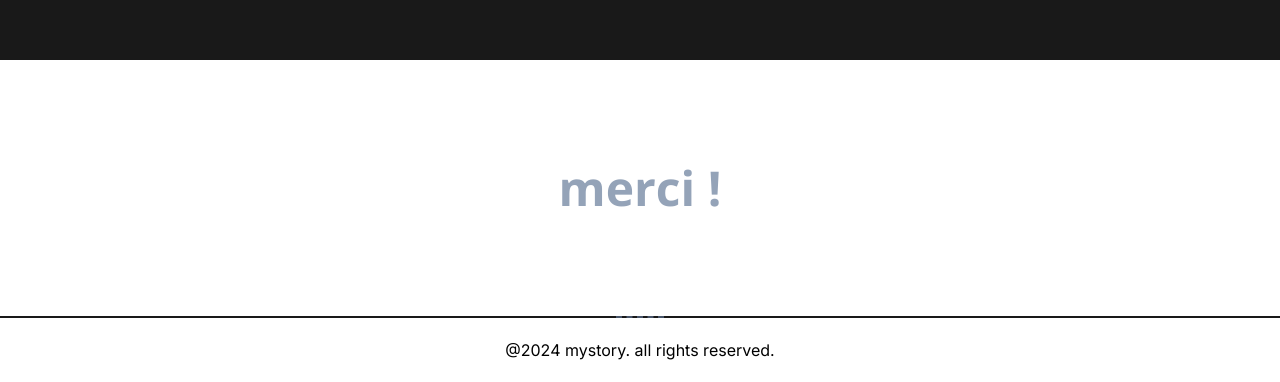
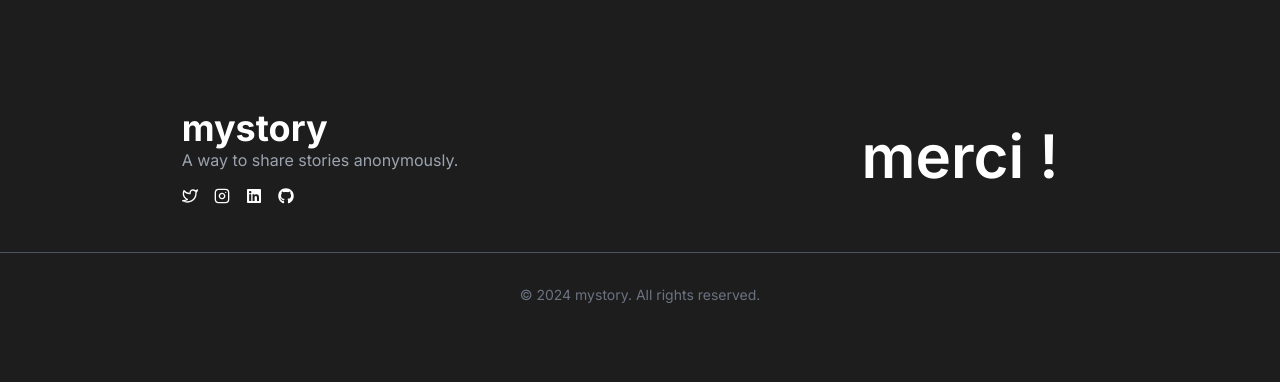
Before and after one commit to Sayak-Bhunia/mystory, a Next.js app: page / in a window 1280 px wide. Shown: the part 2276-2658 px from the top of the page. After the commit the page ends 2613 px from the top, so only its background shows below. Built offline with nearby package versions, Linux system fonts and the light colour scheme.

Commit message:
footer changed

```diff
--- a/package.json
+++ b/package.json
@@ -13,7 +13,8 @@
     "next": "14.2.3",
     "next-google-fonts": "^2.2.0",
     "react": "^18",
-    "react-dom": "^18"
+    "react-dom": "^18",
+    "react-icons": "^5.2.1"
   },
   "devDependencies": {
     "eslint": "^8",
--- a/src/app/components/Footer.jsx
+++ b/src/app/components/Footer.jsx
@@ -1,21 +1,22 @@
 import '../globals.css';
-import { trapBold } from './fonts';
-import { Open_Sans, Syne } from 'next/font/google';
+import { Open_Sans } from 'next/font/google';
 import React, { useEffect, useState } from 'react';
+import { FiTwitter, FiInstagram } from 'react-icons/fi';
+import { FaLinkedin, FaGithub } from 'react-icons/fa';
 
-const inter = Open_Sans({ subsets: ['latin'] })
+const inter = Open_Sans({ subsets: ['latin'] });
 
 const thankyouList = [
-  "thank you",
-  "gracias",
-  "धन्यवाद",
-  "merci",
-  "danke",
-  "ありがとう",
-  "谢谢",
-  "Спасибо",
-  "شكراً",
-  "감사합니다",
+  'thank you',
+  'gracias',
+  'धन्यवाद',
+  'merci',
+  'danke',
+  'ありがとう',
+  '谢谢',
+  'Спасибо',
+  'شكراً',
+  '감사합니다',
 ];
 
 export default function Footer() {
@@ -35,20 +36,44 @@ export default function Footer() {
 
   return (
     <>
-            <div className="bg-white h-64 flex justify-center items-center py-5 px-5 space-x-56 md:max-xl:space-x-20 mx-auto text-center">
-                <div className={`${inter.className} flex items-center justify-center gap-1 md:max-xl:ml-10 cursor-pointer`}>
-                    <p className={`text-slate-400 text-[2rem] font-bold md:w-[385px] md:text-[3rem]`}>
-                        {currthank === "شكراً" && "!"} {currthank}{" "}
-                        {currthank != "شكراً" && "!"}
+      <footer>
+        <div className='flex flex-col-reverse items-center justify-between space-y-8 md:space-y-0 md:grid md:grid-cols-2 py-12'>
+          <div className='flex flex-col items-center justify-center'>
+            <div className='p-8 md:p-0'>
+              <h2 className='text-4xl font-bold text-center md:text-left'>mystory</h2>
+              <p className='text-gray-400 text-center'>
+                A way to share stories anonymously.
+              </p>
+              <div className='flex mt-4 space-x-4 items-center justify-center md:items-start md:justify-start'>
+                <a href='/' target='_blank'>
+                  <FiTwitter className='text-white ' />
+                </a>
+                <a href='/' target='_blank'>
+                  <FiInstagram className='text-white ' />
+                </a>
+                <a href='/' target='_blank'>
+                  <FaLinkedin className='text-white ' />
+                </a>
+                <a href='/' target='_blank'>
+                  <FaGithub className='text-white ' />
+                </a>
+              </div>
+            </div>
+          </div>
+          <div className='flex flex-col items-center justify-center text-6xl font-semibold'>
+            <p>
+              {currthank === 'شكراً' && '!'} {currthank}{' '}
+              {currthank !== 'شكراً' && '!'}
             </p>
           </div>
         </div>
-            <hr className="w-12 border-t-2 border-dashed border-slate-600 mx-auto" />
-            <div className="bg-white flex justify-center items-center py-5 px-5 space-x-56 md:max-xl:space-x-20 mx-auto text-center">
-                    <div className={`flex items-center justify-center gap-1 md:max-xl:ml-10 cursor-pointer`}>
-                        <p claName={`${inter.className}`}>@{new Date().getFullYear()} mystory. all rights reserved.</p>
+
+        <div className='py-8 border-t border-gray-600 '>
+          <p className='text-sm text-gray-500 text-center'>
+            &copy; {new Date().getFullYear()} mystory. All rights reserved.
+          </p>
         </div>
-            </div>
+      </footer>
     </>
   );
-};
+}
--- a/src/app/globals.css
+++ b/src/app/globals.css
@@ -3,27 +3,3 @@
 @tailwind base;
 @tailwind components;
 @tailwind utilities;
-
-:root {
-  --foreground-rgb: 0, 0, 0;
-  --background-start-rgb: 214, 219, 220;
-  --background-end-rgb: 255, 255, 255;
-}
-
-@media (prefers-color-scheme: dark) {
-  :root {
-    --foreground-rgb: 255, 255, 255;
-    --background-start-rgb: 0, 0, 0;
-    --background-end-rgb: 0, 0, 0;
-  }
-}
-
-body {
-  background-color: #191919;
-}
-
-@layer utilities {
-  .text-balance {
-    text-wrap: balance;
-  }
-}
--- a/src/app/layout.js
+++ b/src/app/layout.js
@@ -33,7 +33,7 @@ export const metadata = {
 export default function RootLayout({ children }) {
   return (
     <html lang="en">
-      <body className={inter.className}>{children}</body>
+      <body className={`${inter.className} bg-[#1d1d1d] text-white`}>{children}</body>
     </html>
   );
 };
```
Also changed, not shown: 1 other file (tests, documents, lock files or other folders). Lines whose indentation alone changed are shown as unchanged.
